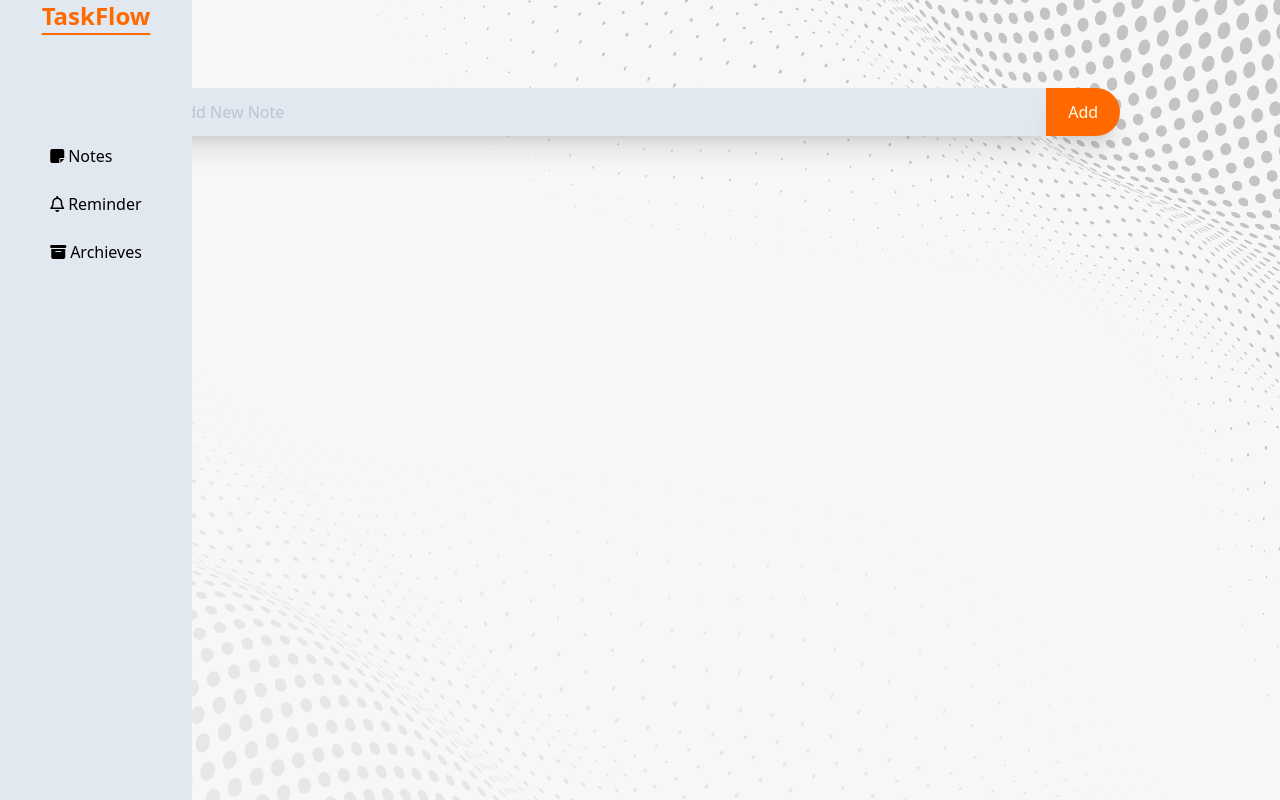
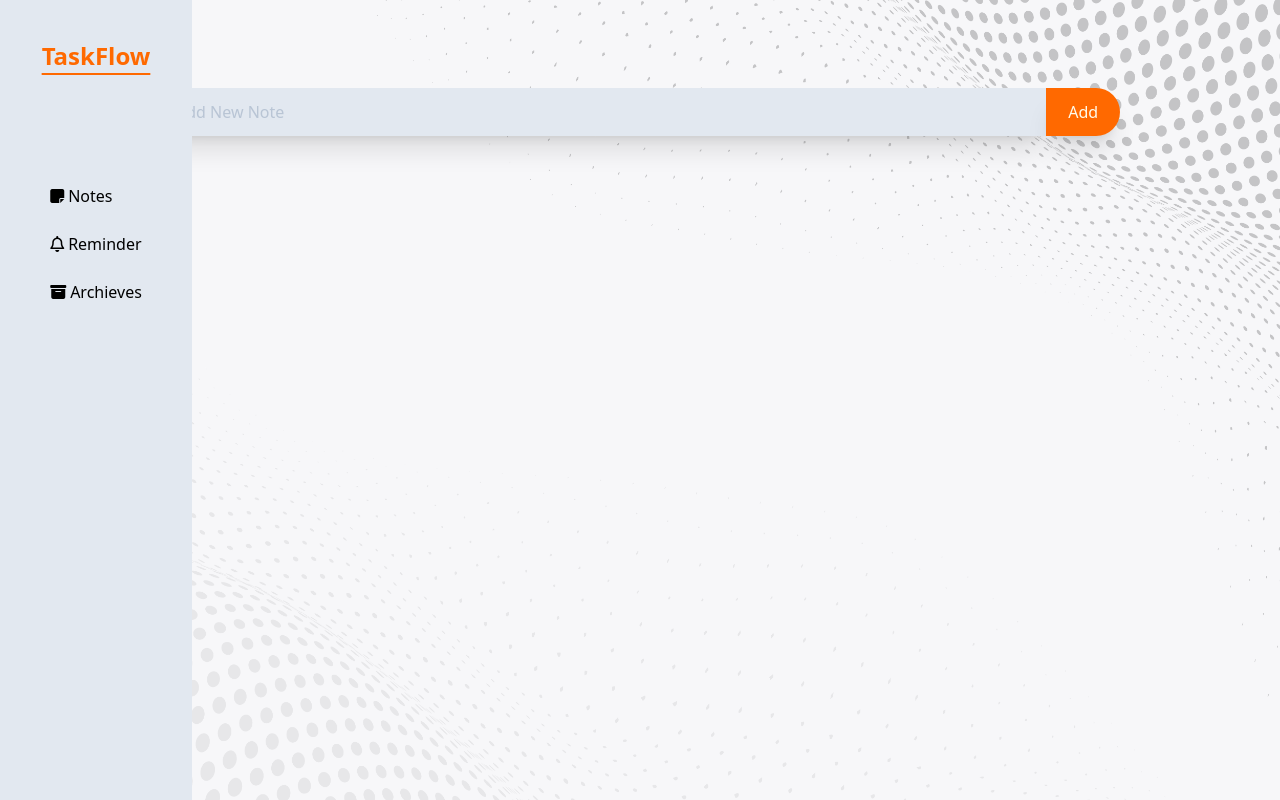
Before and after one commit to Officialakshat/Angular_to-do, an Angular app in the folder angular_to-do/: page /notes in a window 1280 px wide. Built offline with nearby package versions, Linux system fonts and the light colour scheme.

Commit message:
Update header.component.html

```diff
--- a/angular_to-do/src/app/header/header.component.html
+++ b/angular_to-do/src/app/header/header.component.html
@@ -33,7 +33,7 @@
 
 </nav> -->
 <nav
-  class="flex sm:flex-col w-full h-24 bg-slate-200  justify-between px-4 items-center"
+  class="flex sm:flex-col w-full h-24 bg-slate-200  justify-between py-10 px-4 items-center"
 >
   <div>
     <h1
```
